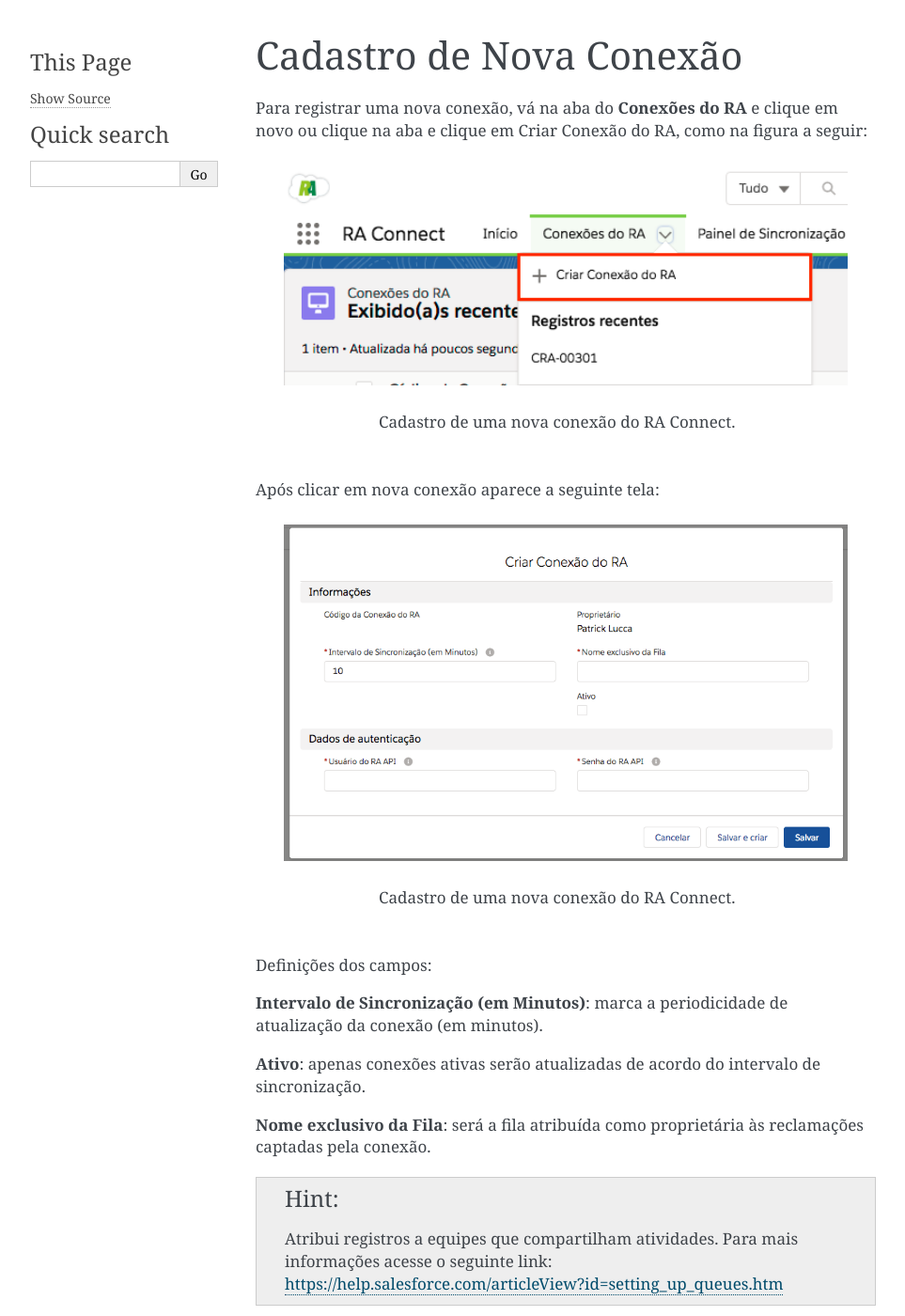
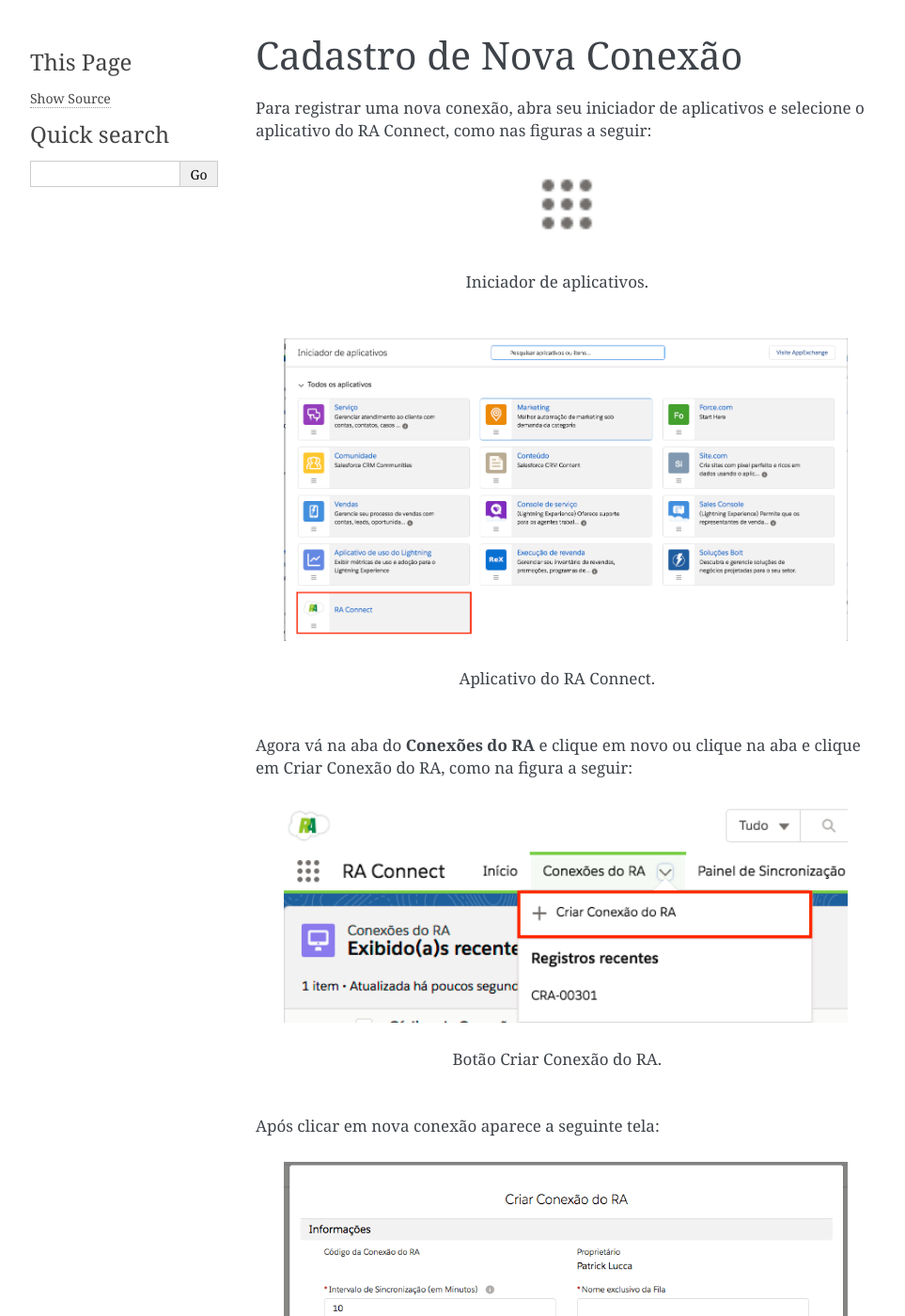
Before and after one commit to Inpulso-Tecnologia/RAConnectDOCFull, a Sphinx documentation site: the page built from docs/Funcional/cadastro_conexao.rst, in a window 1280 px wide and 1400 px high. Shown: the whole window at 94% size, without its empty margins (148-1111 px from the left). Built offline with Sphinx 7.4.7, drawn with Linux system fonts in a browser that asks for light colours.

Commit message:
Correções do Sprint 1

```diff
--- a/docs/Funcional/cadastro_conexao.rst
+++ b/docs/Funcional/cadastro_conexao.rst
@@ -3,14 +3,30 @@
 Cadastro de Nova Conexão
 #################
 
-Para registrar uma nova conexão, vá na aba do **Conexões do RA** e clique em novo ou clique na aba e clique em Criar Conexão do RA, como na figura a seguir:
+Para registrar uma nova conexão, abra seu iniciador de aplicativos e selecione o aplicativo do RA Connect, como nas figuras a seguir:
+
+.. figure:: img/iniciadorAplicativos.png
+    :width: 100px
+    :alt: Solidity logo
+    :align: center
+
+    Iniciador de aplicativos.
+
+.. figure:: img/aplicativoRAConnect.png
+    :width: 600px
+    :alt: Solidity logo
+    :align: center
+
+    Aplicativo do RA Connect.
+
+Agora vá na aba do **Conexões do RA** e clique em novo ou clique na aba e clique em Criar Conexão do RA, como na figura a seguir:
 
 .. figure:: img/criarConexao.png
     :width: 600px
     :alt: Solidity logo
     :align: center
 
-    Cadastro de uma nova conexão do RA Connect.
+    Botão Criar Conexão do RA.
 
 Após clicar em nova conexão aparece a seguinte tela:
 
```
Also changed, not shown: docs/Funcional/img/aplicativoRAConnect.png (added), docs/Funcional/img/iniciadorAplicativos.png (added), 1 other file.
